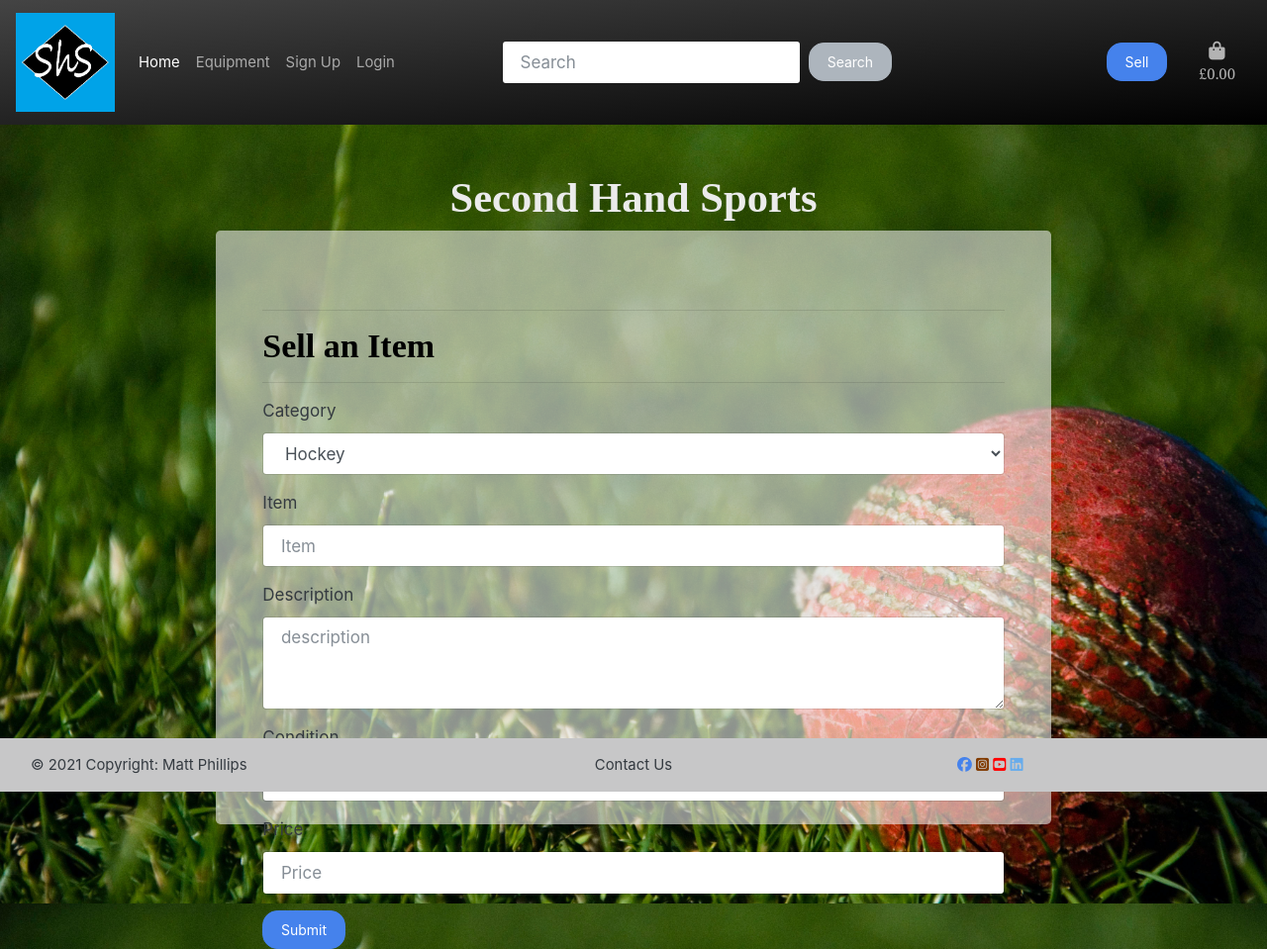
After one commit to mphil17/Sports-shop-MS4, a Django app: page /equipment/sell/ in a window 1280 px wide. The commit adds this page. Shown: the whole page at 99% size. Run offline with Django 3.2, Linux system fonts and the light colour scheme; some libraries are stand-ins or nearby versions; some web fonts are replaced.

Commit message:
Added selling page to equipment app.

```diff
--- /dev/null
+++ b/equipment/templates/equipment/sell.html
@@ -0,0 +1,86 @@
+{% extends "base.html" %}
+{% load static %}
+
+
+{% block page_header %}
+    <div class="container header-container">
+        <div class="row">
+            <div class="col"></div>
+        </div>
+    </div>
+{% endblock %}
+
+{% block content %}
+<div>
+    <div class="row mb-5">
+        <div class="col-md-8 col-sm-10 offset-md-2 offset-sm-1">
+            <div class="jumbotron custom-jt">
+               <div class="container">
+        <div class="row">
+            <div class="col">
+                <hr>
+                <h2 class="equip-text">Sell an Item</h2>
+                <hr>
+            </div>
+        </div>
+        <div class="row">
+            <div class="col">
+                <form action="{% url 'sell_form' %}" method="POST" id="sell-form">
+                    {% csrf_token %}
+                    <div class="form-group">
+                        <label for="category">Category</label>
+                        <select class="form-control" id="category" name="category">
+                        <option>Hockey</option>
+                        <option>Football</option>
+                        <option>Cricket</option>
+                        <option>Rugby</option>
+                        </select>
+                    </div>
+                     <div class="form-group">
+                        <label for="name">Item</label>
+                        <input type="text" class="form-control" id="name" placeholder="Item" name="name">
+                    </div>
+                    <div class="form-group">
+                        <label for="description">Description</label>
+                        <textarea class="form-control" id="description" rows="3" name="description" placeholder="description"></textarea>
+                    </div>
+                    <div class="form-group">
+                        <label for="condition">Condition</label>
+                        <select class="form-control" id="condition" name="condition">
+                        <option>Poor</option>
+                        <option>Average</option>
+                        <option>Good</option>
+                        <option>Excellent</option>
+                        </select>
+                    </div>
+                    <div class="form-group">
+                        <label for="price">Price</label>
+                        <input type="number" class="form-control" id="price" placeholder="Price" name="price" step="0.01">
+                    </div>
+                    <button type="submit" value="Submit" class="btn btn-primary">Submit</button>
+                </form>
+            </div>
+        </div>
+
+
+
+            </div>
+        </div>
+    </div>
+</div>
+
+{% endblock %}
+
+
+{% block postloadjs %}
+    {{ block.super }}
+     <!-- Stripe -->
+        <script
+        src="https://code.jquery.com/jquery-3.6.0.min.js"
+        integrity="sha256-/xUj+3OJU5yExlq6GSYGSHk7tPXikynS7ogEvDej/m4="
+        crossorigin="anonymous"></script>
+        <script src="https://js.stripe.com/v3/"></script>
+        {{ stripe_public_key|json_script:"id_stripe_public_key" }}
+        {{ client_secret|json_script:"id_client_secret" }}
+        <script src="{% static 'checkout/js/stripe_elements.js' %}"></script>
+{% endblock %}
--- a/equipment/urls.py
+++ b/equipment/urls.py
@@ -5,4 +5,6 @@ from . import views
 urlpatterns = [
     path('', views.show_equipment, name='equipment'),
     path('<item_id>', views.equipment_item, name='equipment_item'),
+    path('sell/', views.sell, name='sell'),
+    path('sell_form/', views.sell_form, name='sell_form'),
 ]
--- a/equipment/views.py
+++ b/equipment/views.py
@@ -63,3 +63,22 @@ def equipment_item(request, item_id):
     }
 
     return render(request, 'equipment/equipment_item.html', context)
+
+
+def sell(request):
+    return render(request, 'equipment/sell.html')
+
+
+def sell_form(request):
+
+    if request.method == 'POST':
+        sell_data = {
+            'category': request.POST['category'],
+            'name': request.POST['name'],
+            'description': request.POST['description'],
+            'condition': request.POST['condition'],
+            'price': request.POST['price'],
+        }
+        sell_form = Equipment(category=category, name=name, description=description, condition=condition, price=price)
+        sell_form.save()
+    return render(request, 'equipment/sell.html')
--- a/templates/allauth/account/base.html
+++ b/templates/allauth/account/base.html
@@ -47,7 +47,7 @@
         <a class="nav-link" href="{% url 'account_logout' %}">Logout</a>
       </li>
       <li class="nav-item">
-        <a class="nav-link" href="#">Sell</a>
+        <a class="nav-link" href="{% url 'sell' %}">Sell</a>
       </li>
       {% else %}
       <li class="nav-item">
--- a/templates/base.html
+++ b/templates/base.html
@@ -67,7 +67,7 @@
       <button class="btn btn-secondary my-2 my-sm-0" type="submit">Search</button>
     </form>
   </div>
-   <a class="nav-link" href="#"><button class="btn btn-primary">Sell</button></a>
+   <a class="nav-link" href="{% url 'sell' %}"><button class="btn btn-primary">Sell</button></a>
    <a class="{% if grand_total %}font-weight-bold{% else %}text-black{% endif %} nav-link custom-bag" data-toggle="tooltip" data-placement="bottom" title="Go to Checkout" href="{% if grand_total %}{% url 'view_bag' %}{% else %}#{% endif %}">
         <div class="text-center">
             <div><i class="fas fa-shopping-bag fa-lg"></i></div>
```
Also changed, not shown: equipment/forms.py (added, +33 -0 lines), db.sqlite3.
